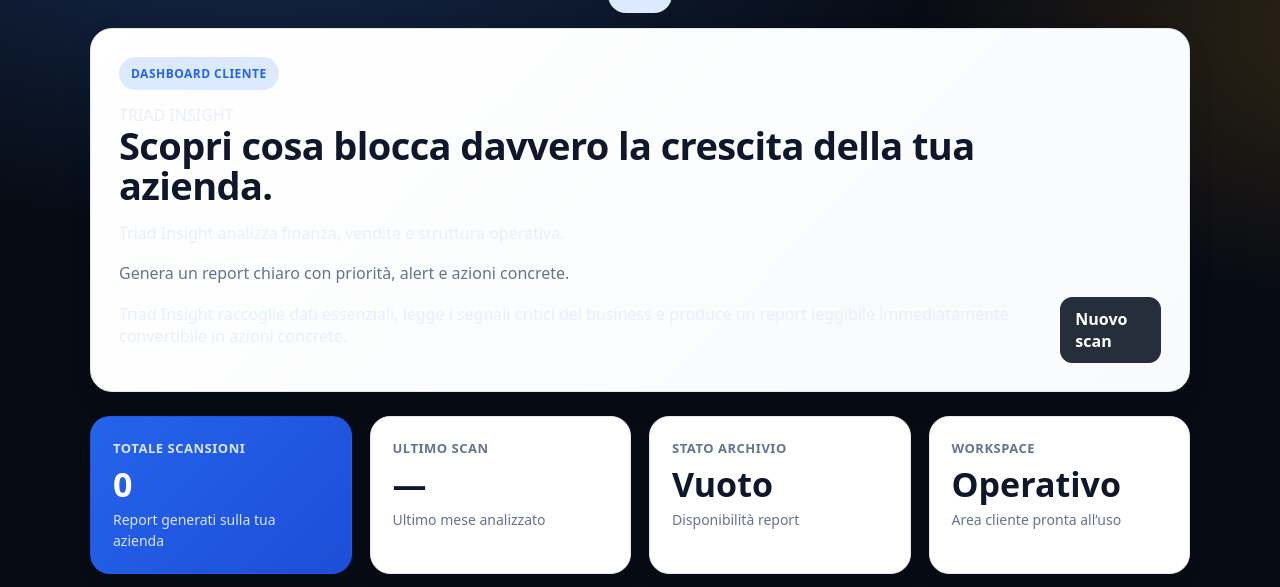
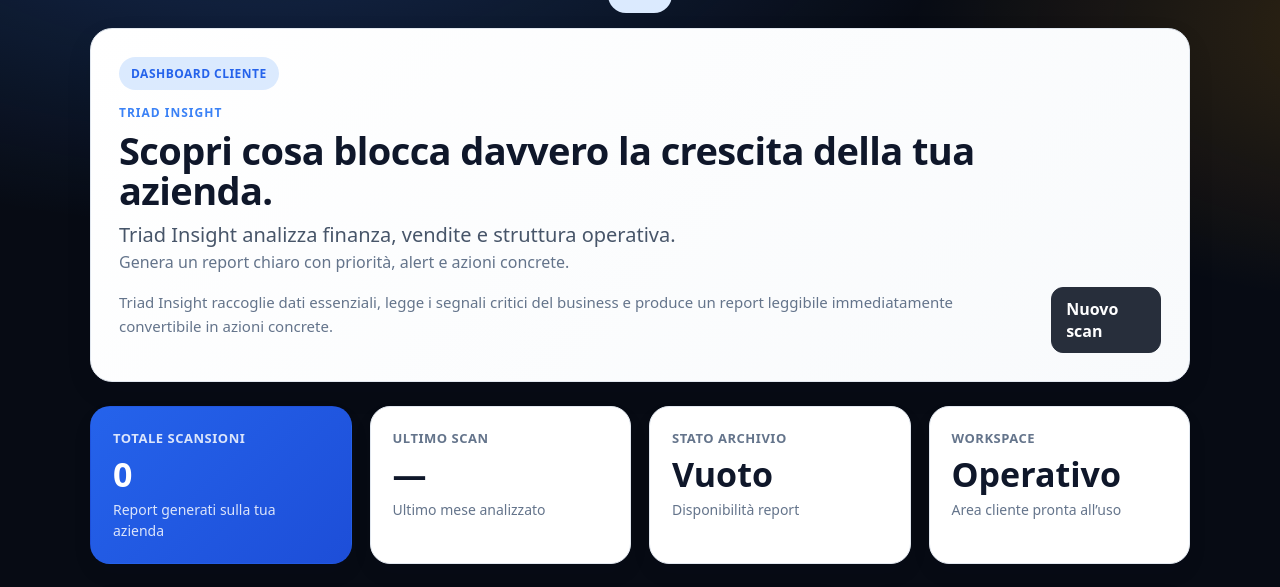
Before and after one commit to adiutorialessandro/saas_full, a Flask app: page /dashboard in a window 1280 px wide. Shown: the part 51-638 px from the top of the page. Run offline with Flask 3, Linux system fonts and the light colour scheme; the visitor is signed in with stand-in values (Sample User, id 1); data that the repository does not hold is empty.

Commit message:
Fix dashboard hero styles and add Cash Runway tooltip in report

```diff
--- a/app/static/style.css
+++ b/app/static/style.css
@@ -1876,6 +1876,30 @@ form .btn-secondary {
   color: #0f172a !important;
 }
 
+.dash-kicker{
+  font-size:12px;
+  text-transform:uppercase;
+  letter-spacing:1px;
+  font-weight:700;
+  color:#3b82f6;
+  margin-bottom:10px;
+}
+
+.dash-lead-pro{
+  font-size:20px;
+  line-height:1.4;
+  color:#475569;
+  margin:10px 0 0;
+}
+
+.dash-body-pro{
+  font-size:15px;
+  line-height:1.6;
+  color:#64748b;
+  margin-top:14px;
+  max-width:900px;
+}
+
 /* Nuovo scan hero dashboard */
 .dash-hero-actions .btn,
 .dash-hero-actions .btn-primary,
```
